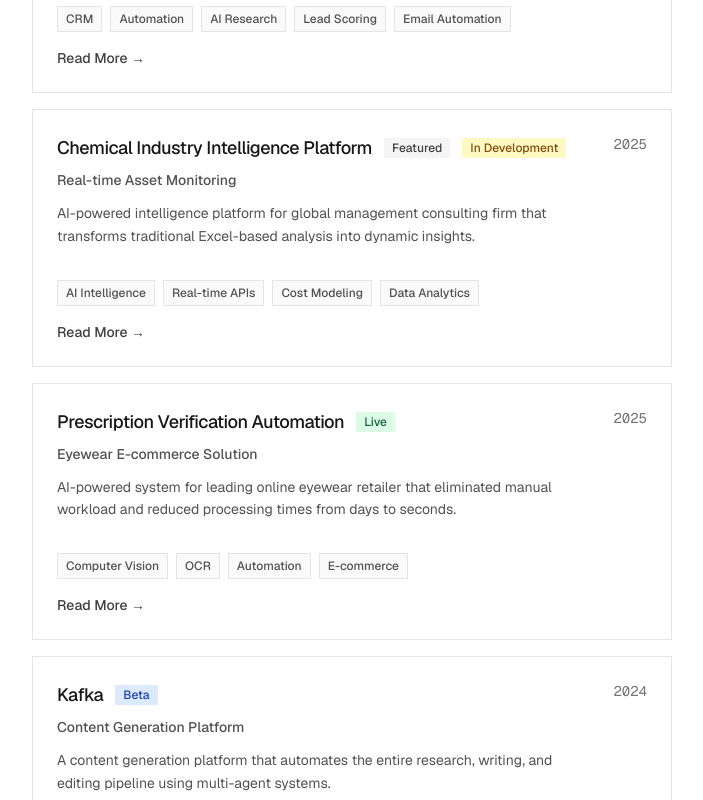
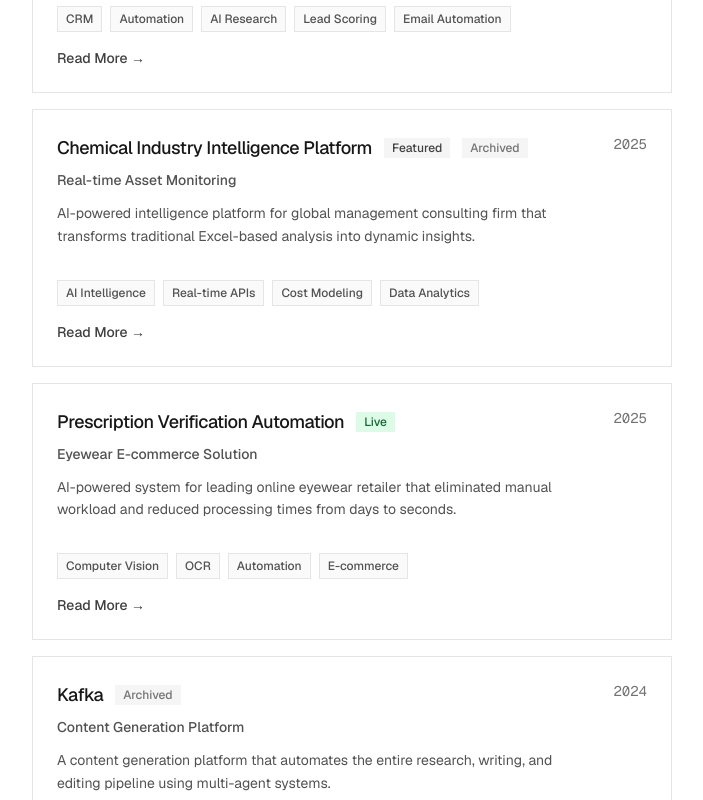
Before and after one commit to niteshpant99/niteshpant.com-site, a Next.js app: page /projects in a window 1280 px wide. Shown: the part 920-1720 px from the top of the page, without its empty margins (288-991 px from the left). Built offline with nearby package versions, Linux system fonts and the light colour scheme; no server answers.

Commit message:
feat: add 'archived' status to projects and update status colors and labels

```diff
--- a/app/projects/[slug]/page.tsx
+++ b/app/projects/[slug]/page.tsx
@@ -10,14 +10,16 @@ const statusColors = {
   live: "bg-green-100 text-green-800 dark:bg-green-900/20 dark:text-green-400",
   beta: "bg-blue-100 text-blue-800 dark:bg-blue-900/20 dark:text-blue-400",
   development: "bg-yellow-100 text-yellow-800 dark:bg-yellow-900/20 dark:text-yellow-400",
-  'open-source': "bg-purple-100 text-purple-800 dark:bg-purple-900/20 dark:text-purple-400"
+  'open-source': "bg-purple-100 text-purple-800 dark:bg-purple-900/20 dark:text-purple-400",
+  archived: "bg-muted text-muted-foreground"
 };
 
 const statusLabels = {
   live: "Live",
   beta: "Beta",
   development: "In Development",
-  'open-source': "Open Source"
+  'open-source': "Open Source",
+  archived: "Archived"
 };
 
 interface Props {
--- a/app/projects/page.tsx
+++ b/app/projects/page.tsx
@@ -10,14 +10,16 @@ const statusColors = {
   live: "bg-green-100 text-green-800 dark:bg-green-900/20 dark:text-green-400",
   beta: "bg-blue-100 text-blue-800 dark:bg-blue-900/20 dark:text-blue-400",
   development: "bg-yellow-100 text-yellow-800 dark:bg-yellow-900/20 dark:text-yellow-400",
-  'open-source': "bg-purple-100 text-purple-800 dark:bg-purple-900/20 dark:text-purple-400"
+  'open-source': "bg-purple-100 text-purple-800 dark:bg-purple-900/20 dark:text-purple-400",
+  archived: "bg-muted text-muted-foreground"
 };
 
 const statusLabels = {
   live: "Live",
   beta: "Beta",
   development: "In Development",
-  'open-source': "Open Source"
+  'open-source': "Open Source",
+  archived: "Archived"
 };
 
 interface ProjectCardProps {
--- a/app/projects/project-data.tsx
+++ b/app/projects/project-data.tsx
@@ -5,7 +5,7 @@ export interface Project {
   description: string;
   url: string;
   category: 'products' | 'client-solutions' | 'tools-opensource';
-  status: 'live' | 'beta' | 'development' | 'open-source';
+  status: 'live' | 'beta' | 'development' | 'open-source' | 'archived';
   featured: boolean;
   technologies?: string[];
 }
@@ -56,7 +56,7 @@ export const projects: Project[] = [
     description: "A content generation platform that automates the entire research, writing, and editing pipeline using multi-agent systems.",
     url: "https://devdashlabs.com",
     category: 'products',
-    status: 'beta',
+    status: 'archived',
     featured: false,
     technologies: ['Multi-Agent Systems', 'Content AI', 'Automation', 'NLP']
   },
@@ -78,7 +78,7 @@ export const projects: Project[] = [
     description: "AI powered earnings day trading assistant - earn on earnings. Analyzes Real-Time Holdings EXpertly for part-time investors.",
     url: "https://arthex.io/",
     category: 'products',
-    status: 'development',
+    status: 'archived',
     featured: true,
     technologies: ['AI/ML', 'Financial Data', 'Real-time Analytics', 'Next.js']
   },
@@ -91,7 +91,7 @@ export const projects: Project[] = [
     description: "AI-powered intelligence platform for global management consulting firm that transforms traditional Excel-based analysis into dynamic insights.",
     url: "#",
     category: 'client-solutions',
-    status: 'development',
+    status: 'archived',
     featured: true,
     technologies: ['AI Intelligence', 'Real-time APIs', 'Cost Modeling', 'Data Analytics']
   },
```
